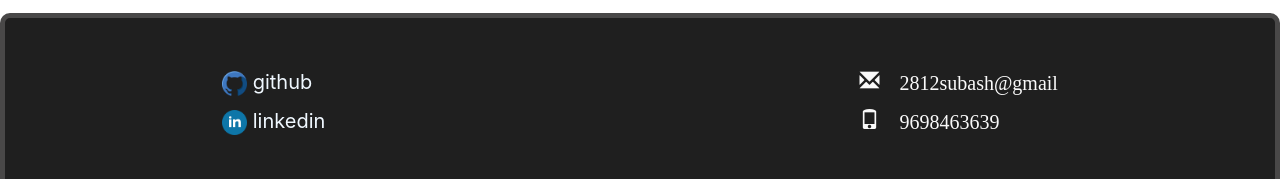
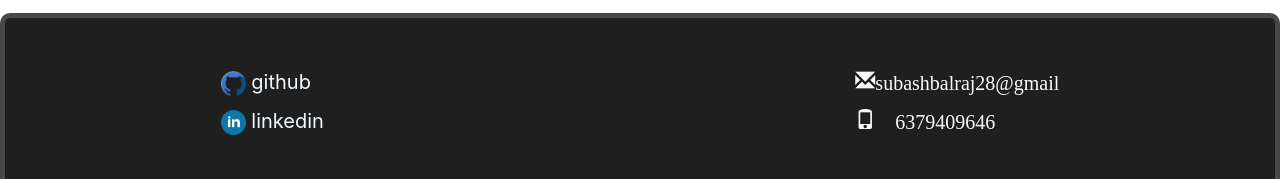
Before and after one commit to Subash466/Portfolio, a React (Create React App) app: page / in a window 1280 px wide. Shown: the part 3696-3875 px from the top of the page. Built offline with nearby package versions, Linux system fonts and the light colour scheme.

Commit message:
Footer.js updated

```diff
--- a/src/Components/Footer/Footer.js
+++ b/src/Components/Footer/Footer.js
@@ -11,8 +11,8 @@ const Footer = () => {
       <a href="https://www.linkedin.com/in/subash-balraj/" ><img src={linkedin} alt="logo" /> linkedin</a>
       </div>
       <div className="info">
-        <p><span className="glyphicon glyphicon-envelope"> 2812subash@gmail</span></p>
-        <p><span className="glyphicon glyphicon-phone"> 9698463639</span></p>
+        <p><span className="glyphicon glyphicon-envelope">subashbalraj28@gmail</span></p>
+        <p><span className="glyphicon glyphicon-phone"> 6379409646</span></p>
       </div>
     </div>
   )
```
